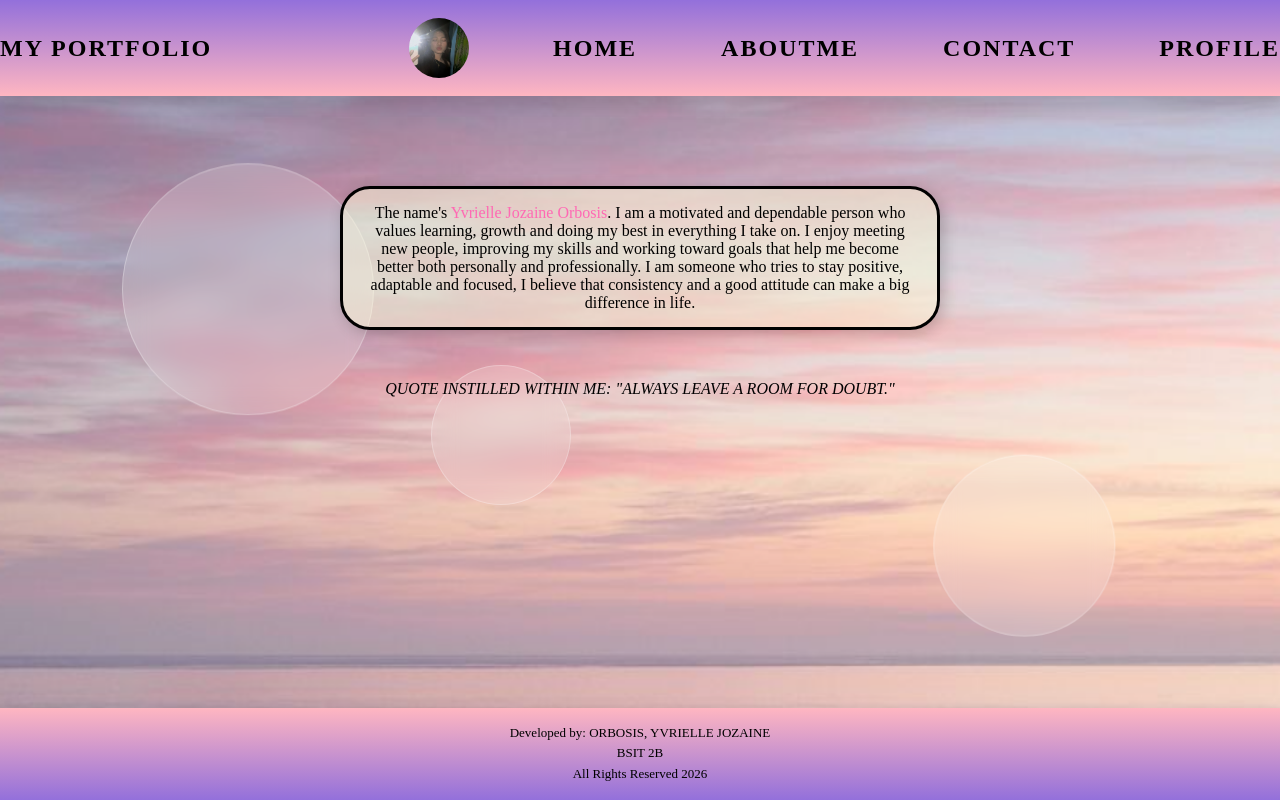
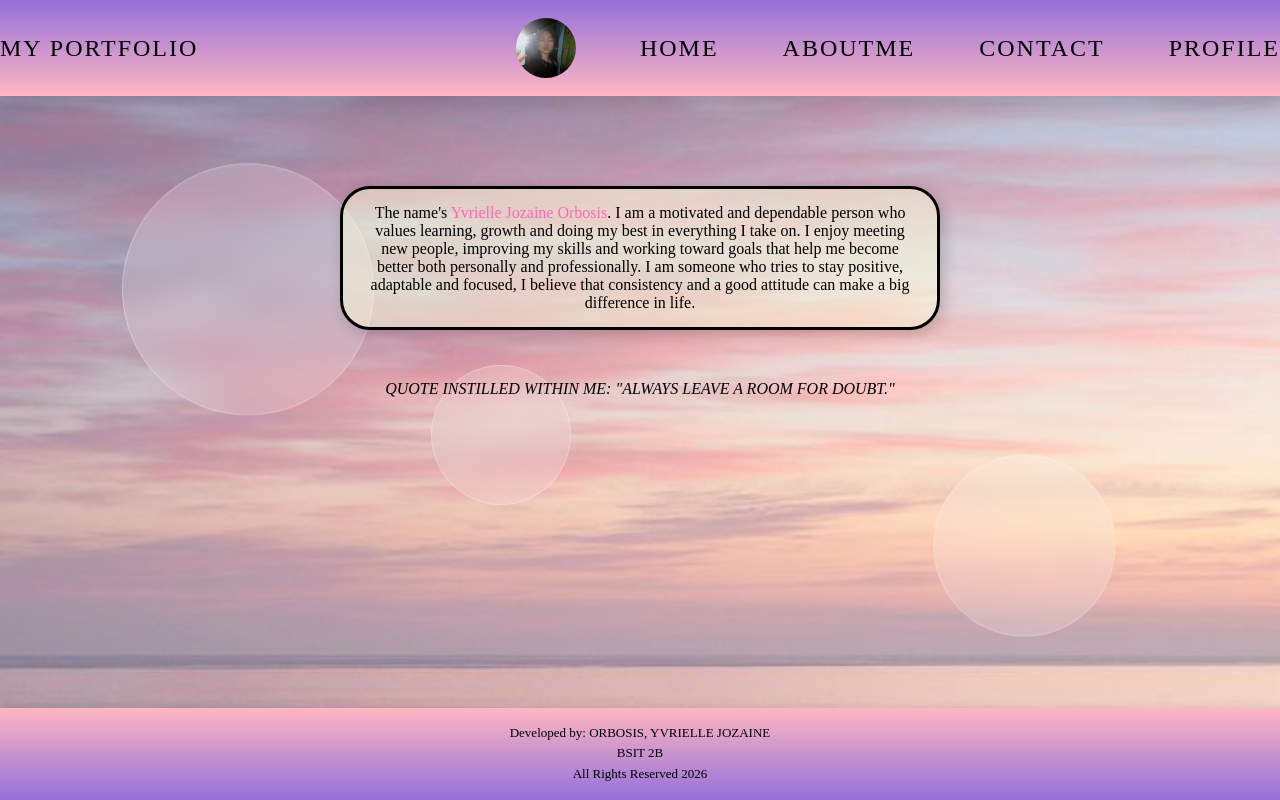
Before and after one commit to zaineorbosis-muryot/My-Website_Orbosis, a plain HTML site: page index.html in a window 1280 px wide. Drawn offline with Linux system fonts and the light colour scheme.

Commit message:
Update index.html

```diff
--- a/index.html
+++ b/index.html
@@ -166,20 +166,7 @@
     margin-top: 17vh;
 }
 
-ul{
-    display: flex;
-    justify-content: center;
-    align-items: center;
-    gap: 20px;
-    list-style: none;
-    height: 100%;
-}
 
-ul li a{
-    text-decoration: none;
-    color: black;
-    font-weight: bold;
-}
 
 </style>
 </head>
```
